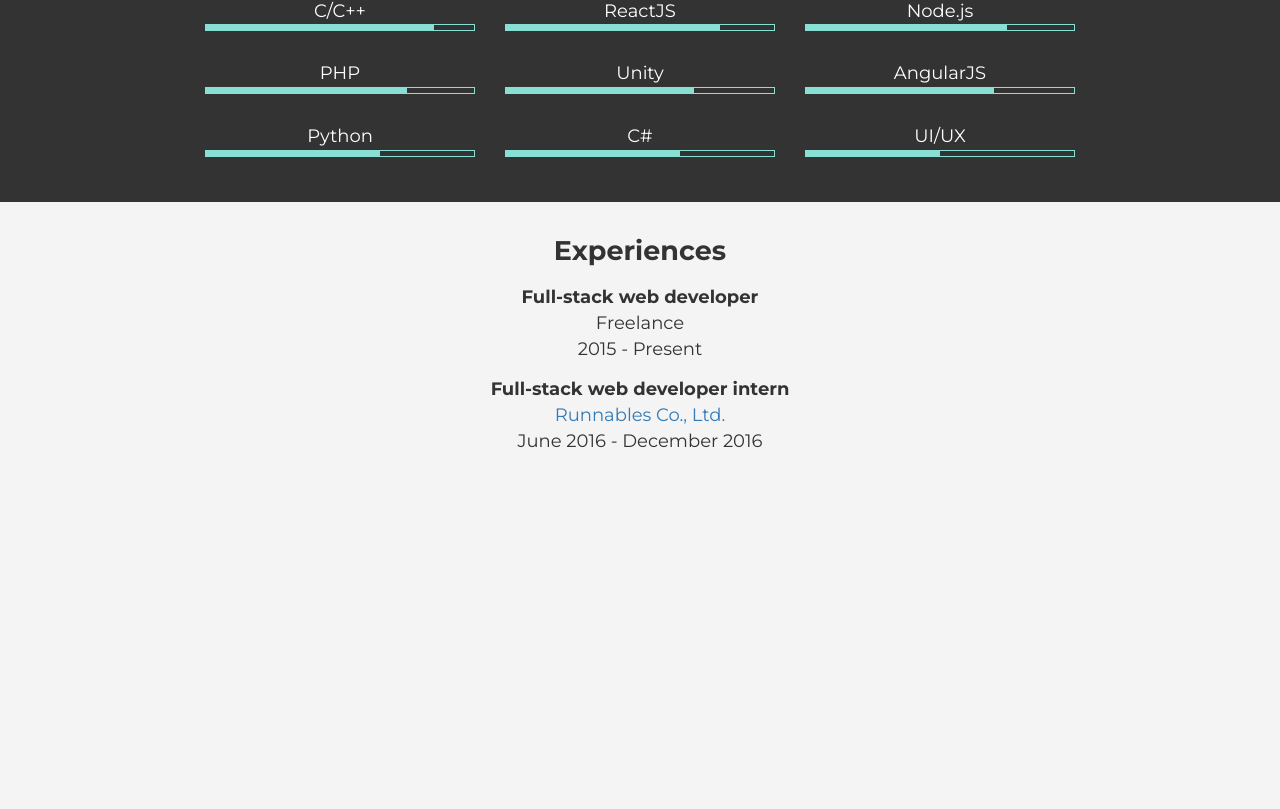
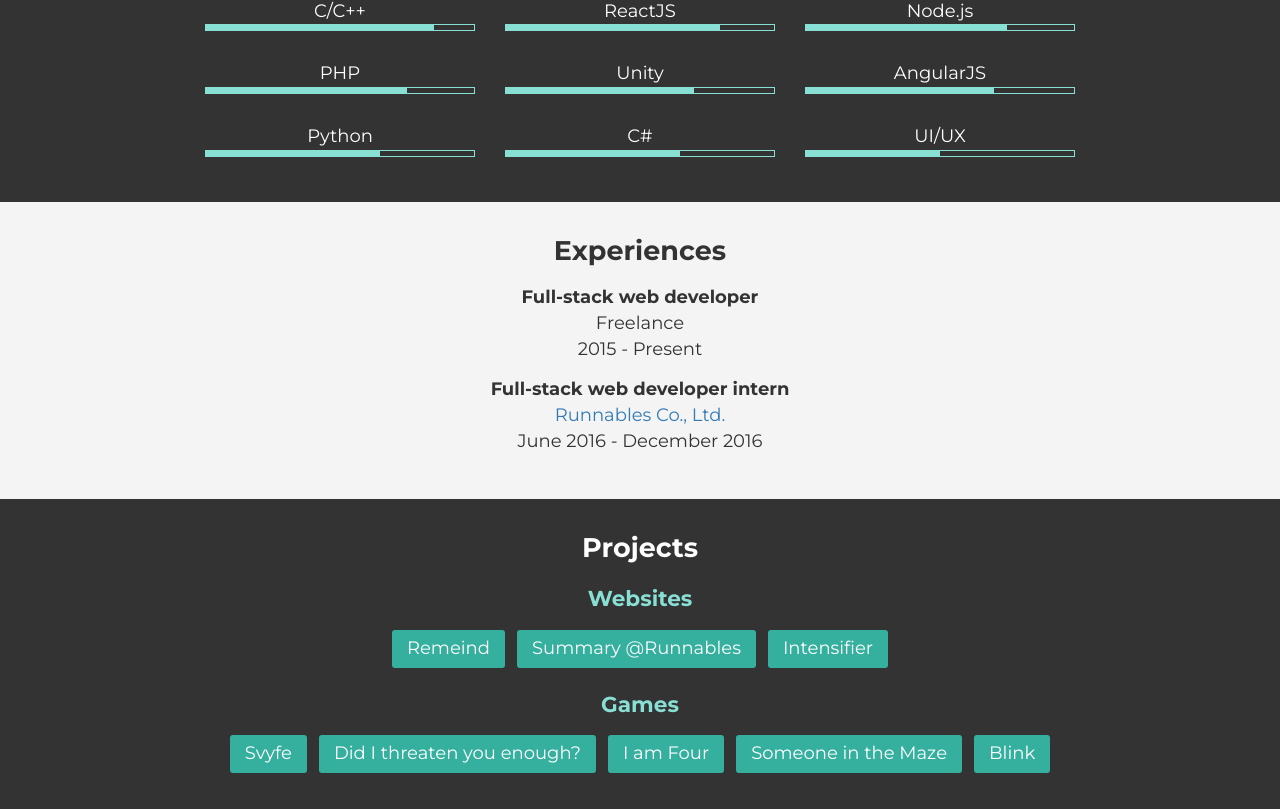
Before and after one commit to blutarche/homepage-aikdanai, a React (Create React App) app: page / in a window 1280 px wide. Shown: the part 1021-1830 px from the top of the page. Before the commit the page ends 1520 px from the top, so only its background shows below. Built offline with nearby package versions, Linux system fonts and the light colour scheme.

Commit message:
projects section

```diff
--- a/src/App.js
+++ b/src/App.js
@@ -1,6 +1,6 @@
 import React, { Component } from 'react';
 import './styles/App.css';
-import { Header, Info, Skills, Experiences, /* Achievements */ } from './components';
+import { Header, Info, Skills, Experiences, Projects } from './components';
 
 class App extends Component {
   render() {
@@ -16,6 +16,9 @@ class App extends Component {
         <div id="experiences">
           <Experiences />
         </div>
+        <div id="projects">
+          <Projects />
+        </div>
       </div>
     );
   }
--- a/src/components/Experiences/Experiences.scss
+++ b/src/components/Experiences/Experiences.scss
@@ -10,16 +10,6 @@
   font-size: 1.5em;
   font-weight: bold;
   margin-bottom: 15px;
-}
-
-.Experiences-subtitle {
-  font-family: 'Montserrat', sans-serif;
-  font-size: 1em;
-  font-weight: 200;
-  margin-bottom: 15px;
-  @media (max-width: $xs) {
-    font-size: .8em;
-  }
 }
 
 .Experiences-wrap {
--- /dev/null
+++ b/src/components/Projects/Projects.js
@@ -0,0 +1,99 @@
+import React, { Component } from 'react';
+import './Projects.css';
+import { Grid } from 'react-bootstrap';
+import _ from 'lodash';
+
+class Projects extends Component {
+  constructor(props) {
+    super(props);
+    this.webProjects = [
+      {
+        type: 'slide',
+        name: 'Remeind',
+        link: 'https://drive.google.com/open?id=1CDNjc0ZeuBvFRzx6hguwNfBA1zaYEIkIdze_yxB39cg',
+      },
+      {
+        type: 'slide',
+        name: 'Summary @Runnables',
+        link: 'https://speakerdeck.com/blutarche/co-operative-education-at-runnables',
+      },
+      {
+        type: 'github',
+        name: 'Intensifier',
+        link: 'https://github.com/blutarche/intensifier',
+      },
+    ];
+    this.gameProjects = [
+      {
+        name: 'Svyfe',
+        link: 'https://globalgamejam.org/2018/games/svyfe-0',
+      },
+      {
+        name: 'Did I threaten you enough?',
+        link: 'https://globalgamejam.org/2017/games/did-i-threaten-you-enough',
+      },
+      {
+        name: 'I am Four',
+        link: 'https://globalgamejam.org/2015/games/i-am-four',
+      },
+      {
+        name: 'Someone in the Maze',
+        link: 'https://github.com/blutarche/someone-in-the-maze',
+      },
+      {
+        name: 'Blink',
+        link: 'https://github.com/blutarche/blink-the-game',
+      },
+    ];
+  }
+
+  renderWebProjects() {
+    return _.map(this.webProjects, (value, key) => {
+      return (
+        <div className="Projects-set" key={key}>
+          <a href={value.link} target="_blank">
+            {value.name}
+          </a>
+        </div>
+      )
+    });
+  }
+
+  renderGameProjects() {
+    return _.map(this.gameProjects, (value, key) => {
+      return (
+        <div className="Projects-set" key={key}>
+          <a href={value.link} target="_blank">
+            {value.name}
+          </a>
+        </div>
+      )
+    });
+  }
+
+  render() {
+    return (
+      <div className="Projects">
+        <Grid>
+          <div className="Projects-title">
+            Projects
+          </div>
+          <div className="Projects-title2">
+            Websites
+          </div>
+          <div className="Projects-wrap">
+            {this.renderWebProjects()}
+          </div>
+          <div className="Projects-title2">
+            Games
+          </div>
+          <div className="Projects-wrap">
+            {this.renderGameProjects()}
+          </div>
+        </Grid>
+    	</div>
+    );
+  }
+}
+
+export default Projects;
--- /dev/null
+++ b/src/components/Projects/Projects.scss
@@ -0,0 +1,46 @@
+@import "styles/_variables.scss";
+
+.Projects {
+  background-color: #333;
+  color: #fefefe;
+  padding: 30px 0;
+}
+
+.Projects-title {
+  font-family: 'Montserrat', sans-serif;
+  font-size: 1.5em;
+  font-weight: bold;
+}
+
+.Projects-wrap {
+  display: flex;
+  flex-direction: row;
+  justify-content: center;
+  flex-wrap: wrap;
+}
+
+.Projects-title2 {
+  font-size: 1.2em;
+  font-weight: 600;
+  color: $color-lighter;
+  margin-top: 15px;
+  margin-bottom: 10px;
+}
+
+.Projects-set {
+  padding: 6px 15px;
+  // border: solid 1px $color-main;
+  background: $color-main;
+  border-radius: 3px;
+  margin: 6px;
+  @media (max-width: $xs) {
+    font-size: .8em;
+  }
+  &:hover {
+    background: $color-light;
+    cursor: pointer;
+  }
+  a {
+    color: white;
+  }
+}
--- a/src/components/index.js
+++ b/src/components/index.js
@@ -4,6 +4,7 @@ import AppNavbar from './AppNavbar/AppNavbar';
 import Info from './Info/Info';
 import Skills from './Skills/Skills';
 import Experiences from './Experiences/Experiences';
+import Projects from './Projects/Projects';
 
 export {
   Header,
@@ -11,4 +12,5 @@ export {
   Info,
   Skills,
   Experiences,
+  Projects,
 };
```
